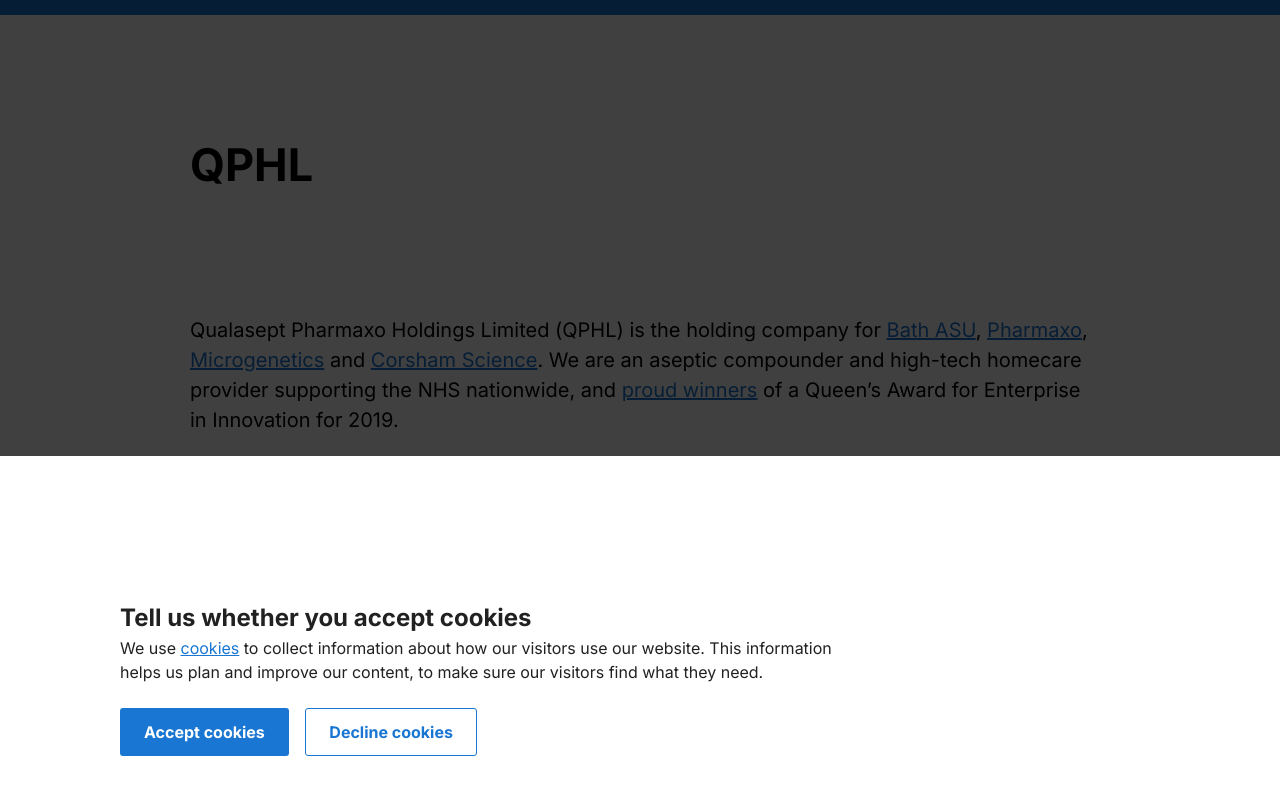
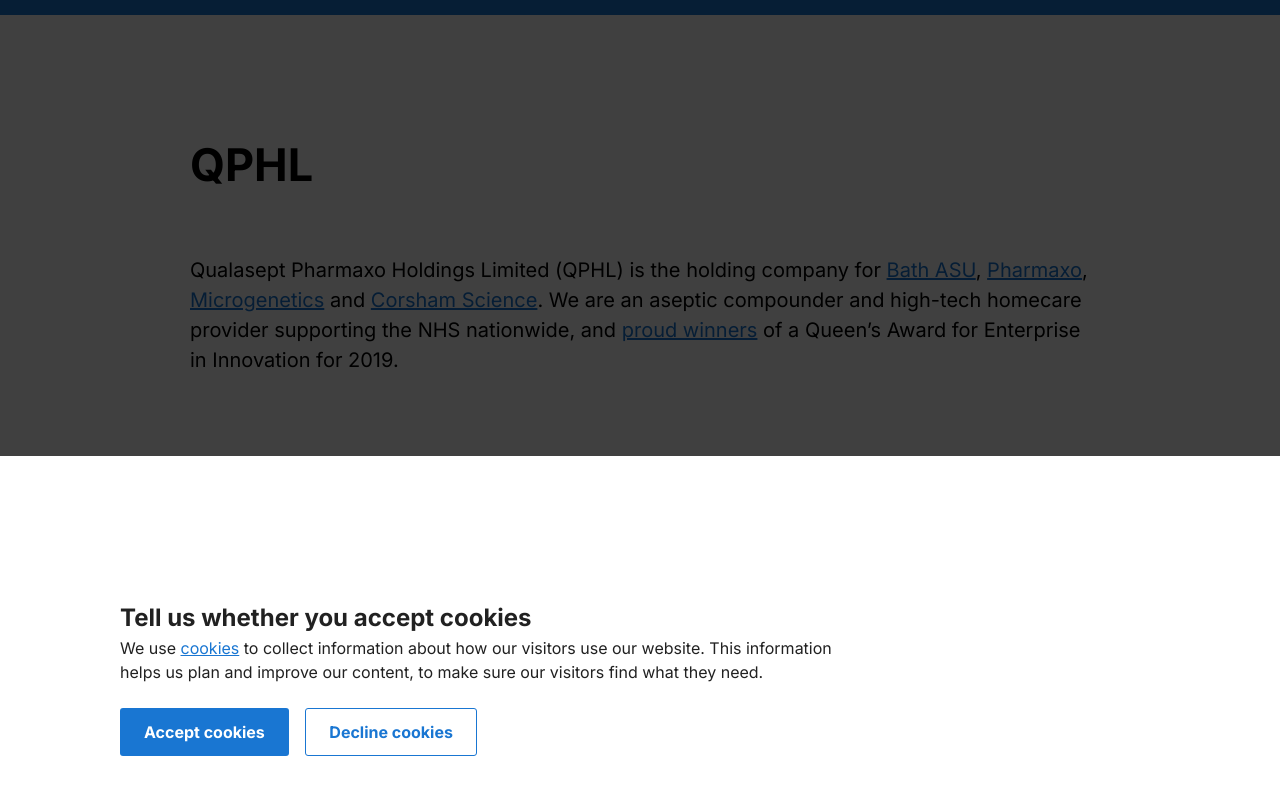
Before and after one commit to cognisant/qphl.co, a Jekyll site: the page built from index.md, in a window 1280 px wide. Shown: the top 795 px of the page. Built offline with Jekyll 4.4.1, drawn with Linux system fonts in a browser that asks for light colours.

Commit message:
Improves page density

```diff
--- a/_includes/header.html
+++ b/_includes/header.html
@@ -111,7 +111,7 @@
         h1 {
             font-size: 2.25rem;
             line-height: 3rem;
-            margin: 0 0 6rem;
+            margin: 0 0 3rem;
         }
         h2 {
             font-size: 1.25rem;
```
